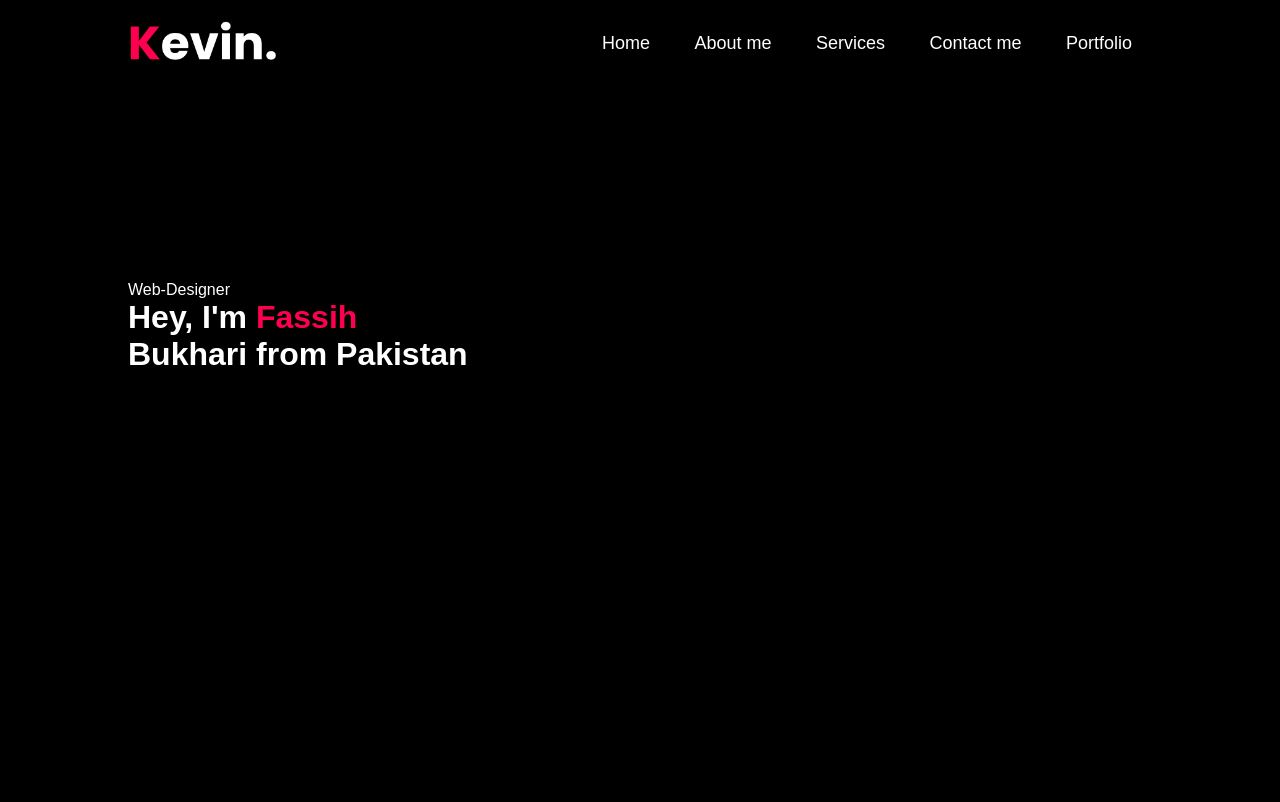
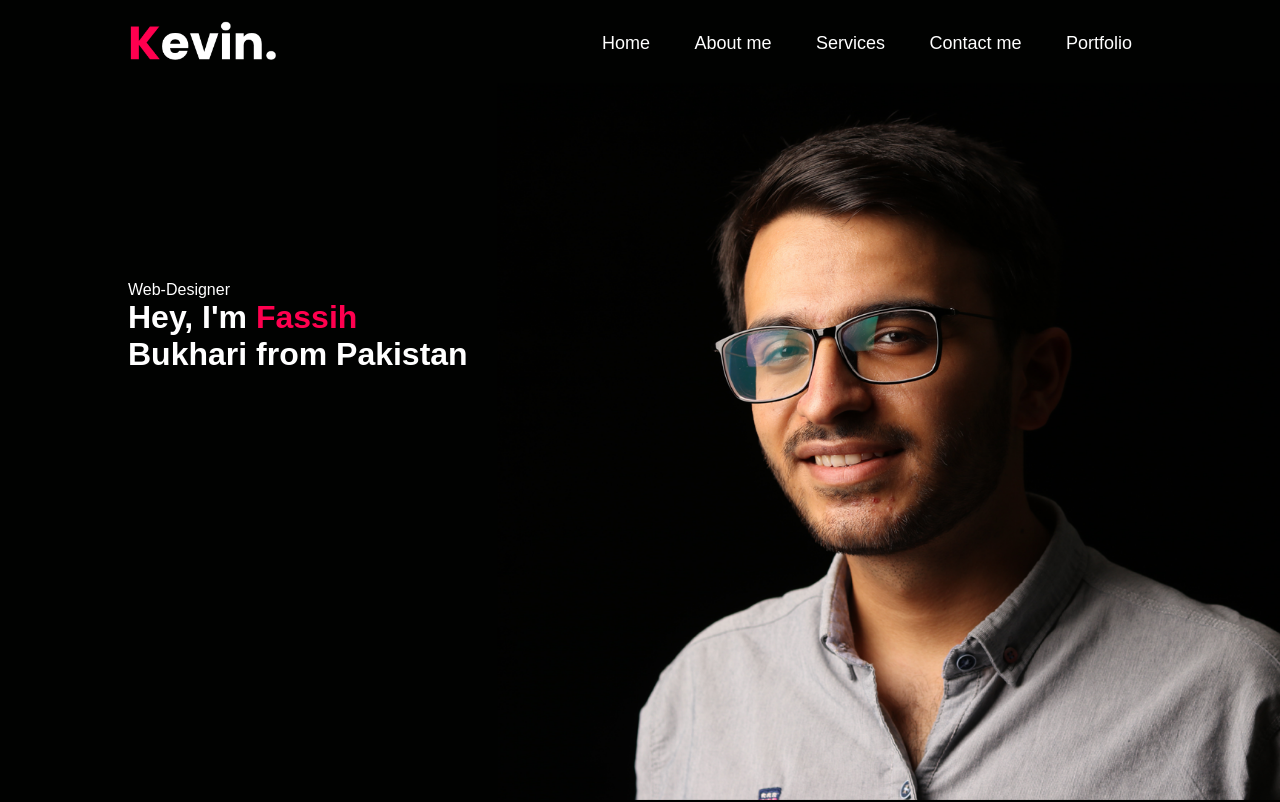
Before and after one commit to fasih-barood/Portfolio, a plain HTML site: page Index.html in a window 1280 px wide. Shown: the top 802 px of the page. Drawn offline with Linux system fonts and the light colour scheme; files whose address does not match are found by name.

Commit message:
Update Style.css

```diff
--- a/Style.css
+++ b/Style.css
@@ -15,7 +15,7 @@ body{
 #header{
   width: 100% ;
   height: 100vh;
-  background-image: url(images/images/background.png);
+  background-image: url(https://github.com/fasih-barood/Portfolio/blob/main/background.png?raw=true);
   background-position: center;
   background-size: cover;
 }
```
